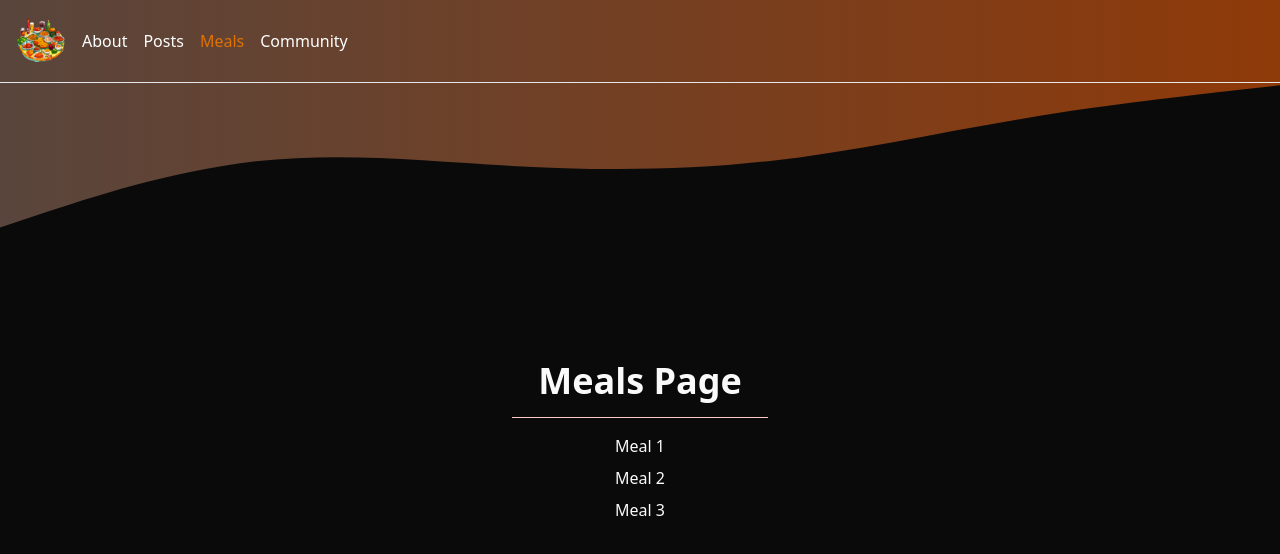
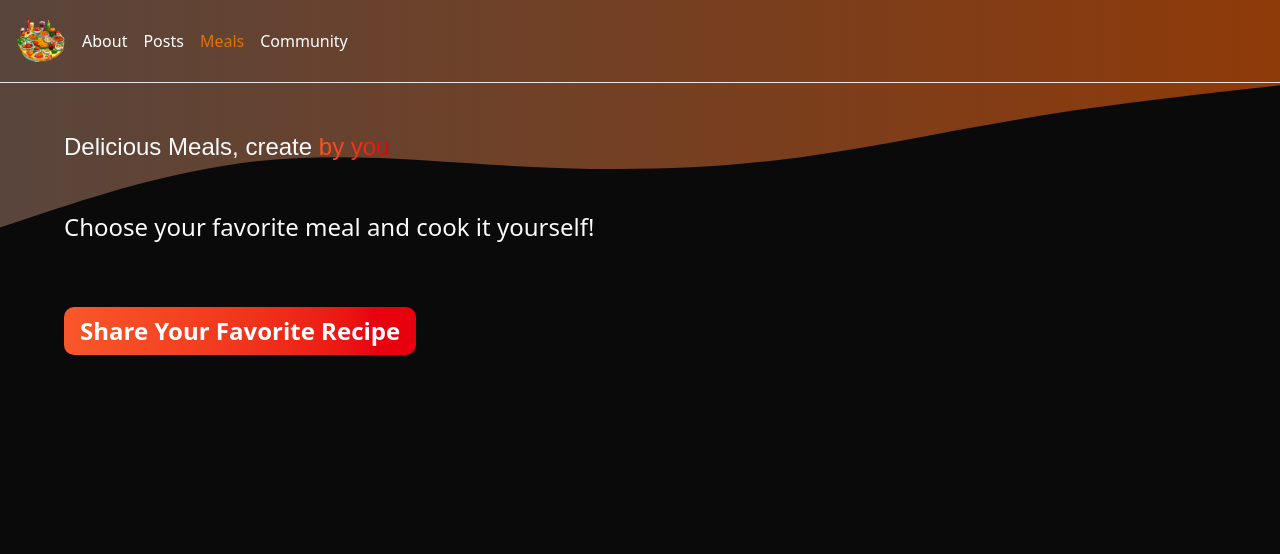
Before and after one commit to magmagmary/mgm-next, a Next.js app: page /meals in a window 1280 px wide. Shown: the top 554 px of the page. Built offline with nearby package versions, Linux system fonts and the light colour scheme.

Commit message:
chore: meals page basic view

```diff
--- a/app/community/page.tsx
+++ b/app/community/page.tsx
@@ -5,7 +5,7 @@ const CommunityPage = () => {
     <>
       <header className="flex flex-col gap-12 mx-auto my-12 mb-20 w-[90%] max-w-300 text-foreground text-2xl text-center">
         <h1 className="font-['Montserrat',sans-serif]">
-          One shared passion: <span className="bg-linear-to-r from-[#f9572a] to-[#ff8a05] bg-clip-text text-transparent">Food</span>
+          One shared passion: <span className="bg-linear-to-r from-primary to-destructive bg-clip-text text-transparent">Food</span>
         </h1>
         <p>Join our community and share your favorite recipes!</p>
       </header>
--- a/app/globals.css
+++ b/app/globals.css
@@ -9,9 +9,9 @@
   --card-foreground: oklch(0.145 0 0);
   --popover: oklch(1 0 0);
   --popover-foreground: oklch(0.145 0 0);
-  --primary: oklch(0.205 0 0);
+  --primary: #f9572a;
   --primary-foreground: oklch(0.985 0 0);
-  --secondary: oklch(0.97 0 0);
+  --secondary: #ff8a05;
   --secondary-foreground: oklch(0.205 0 0);
   --muted: oklch(0.97 0 0);
   --muted-foreground: oklch(0.556 0 0);
--- a/app/meals/page.tsx
+++ b/app/meals/page.tsx
@@ -1,19 +1,28 @@
 import Link from "next/link"
-import Divider from "@/components/shared/divider"
 
 const MealsPage = () => {
   return (
-    <main className="flex flex-col items-center justify-center h-full">
-      <h1 className="text-4xl font-bold ">Meals Page</h1>
+    <>
+      <header className="flex flex-col gap-12 mt-12 mb-20 mx-auto w-[90%] max-w-300 text-foreground text-2xl">
+        <h1 className="font-[Montserrat,sans-serif]">
+          Delicious Meals, create{" "}
+          <span className="bg-linear-to-r from-primary to-destructive bg-clip-text text-transparent">
+            by you
+          </span>
+        </h1>
+        <p className="m-0">Choose your favorite meal and cook it yourself!</p>
 
-      <Divider className="w-64!"/>
-
-      <ul className="flex flex-col gap-2">
-        <li className="cursor-pointer"><Link href="/meals/1"> Meal 1</Link></li>
-        <li className="cursor-pointer"><Link href="/meals/2"> Meal 2</Link></li>
-        <li className="cursor-pointer"><Link href="/meals/3"> Meal 3</Link></li>
-      </ul>
-    </main>
+        <p className="m-0">
+          <Link
+            href="/meals/share"
+            className="inline-block mt-4 py-2 px-4 rounded-lg bg-linear-to-r from-primary to-destructive text-white font-bold no-underline"
+          >
+            Share Your Favorite Recipe
+          </Link>
+        </p>
+      </header>
+      <main></main>
+   </>
   )
 }
 
```
